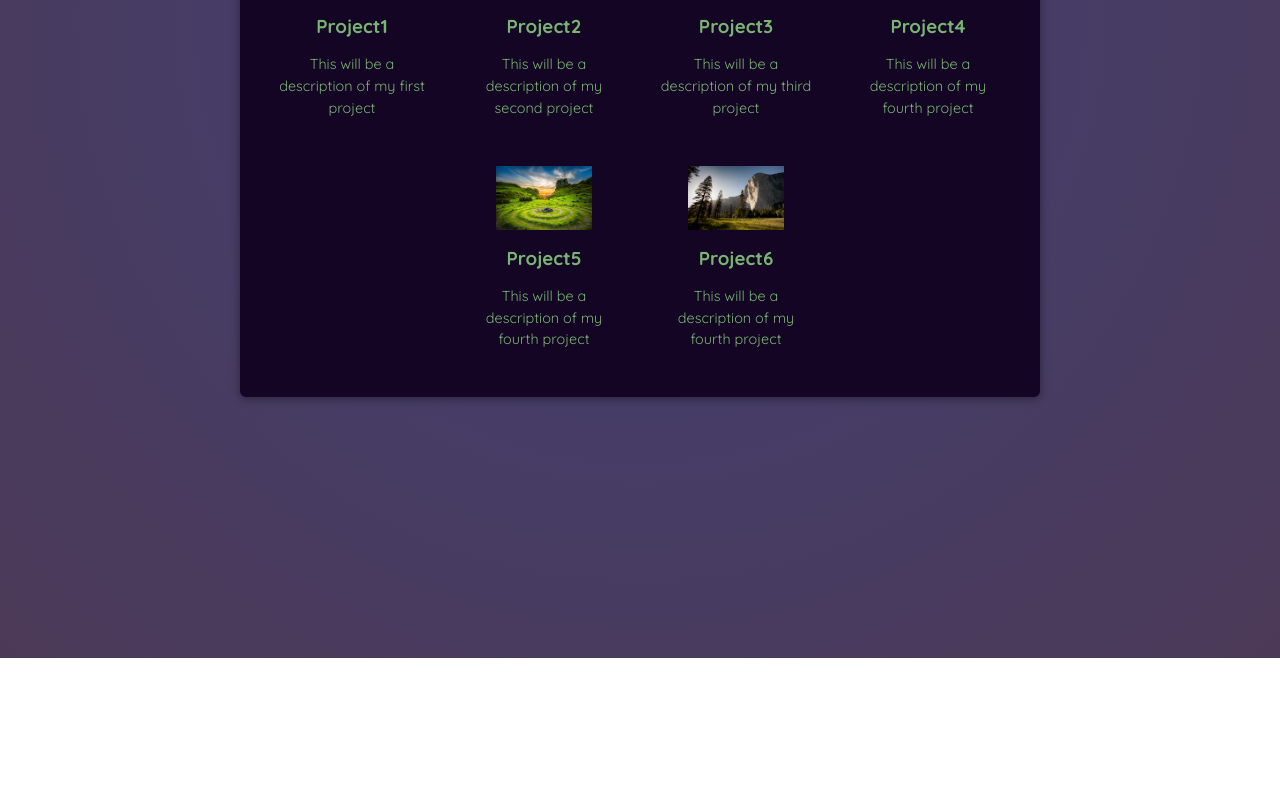
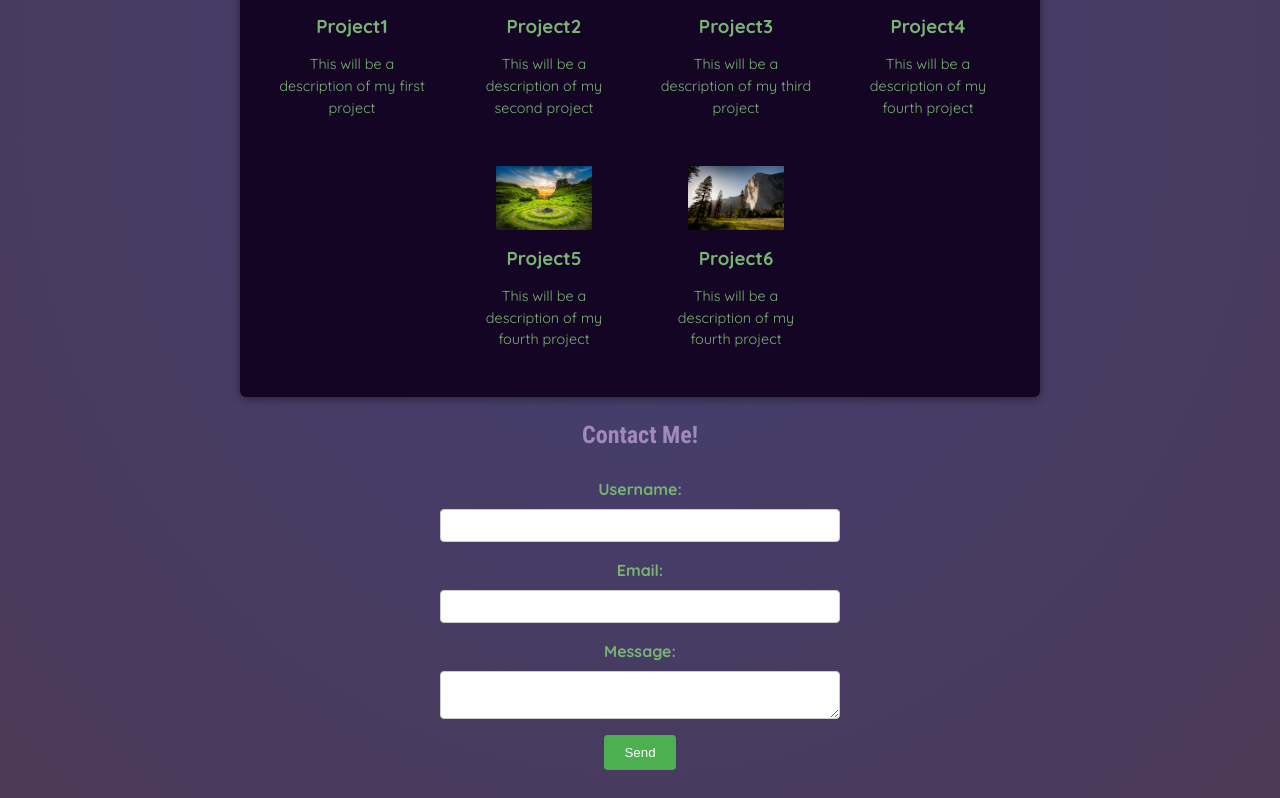
Before and after one commit to JackStendeback/React-Portfolio, a React (Vite) app: page / in a window 1280 px wide. Shown: the part 622-1420 px from the top of the page. Before the commit the page ends 1280 px from the top, so only its background shows below. Built offline with nearby package versions, Linux system fonts and the light colour scheme.

Commit message:
adding styling for footer/form so it has same background as html file and looks better

```diff
--- a/src/App.jsx
+++ b/src/App.jsx
@@ -32,19 +32,19 @@ function Header() {
 
 function Footer() {
     return (
-        <footer>
+        <footer className="footer">
             <h2>Contact Me!</h2>
-            <form action="/submit_form_url" method="POST">
-
-                <label for="username">Username:</label>
+            <form action="/submit_form_url" method="POST" className="contact-form">
+                <label htmlFor="username">Username:</label>
                 <input type="text" id="username" name="username" required />
 
-                <label for="email">Email:</label>
+                <label htmlFor="email">Email:</label>
                 <input type="email" id="email" name="email" required />
 
-                <label for="message">Message:</label>
-                <input type="text" id="message" name="message" required />
+                <label htmlFor="message">Message:</label>
+                <textarea id="message" name="message" required />
 
+                <button type="submit">Send</button>
             </form>
         </footer>
     );
@@ -77,6 +77,7 @@ function Portfolio() {
                 <Projects {...PORTFOLIO_PROJECTS[5]} />
                 </ul>
             </section>
+            <Footer />
           </main>
         </div>
     );
--- a/src/index.css
+++ b/src/index.css
@@ -107,3 +107,44 @@ header {
   #main-projects li p {
     font-size: 0.9rem;
   }
+
+.footer {
+  padding: 20px;
+  text-align: center;
+}
+
+.contact-form {
+  display: flex;
+  flex-direction: column;
+  align-items: center;
+  max-width: 400px;
+  margin: 0 auto;
+}
+
+.contact-form label {
+  margin-bottom: 8px;
+  font-weight: bold;
+}
+
+.contact-form input,
+.contact-form textarea {
+  width: 100%;
+  padding: 8px;
+  margin-bottom: 16px;
+  border: 1px solid #ccc;
+  border-radius: 4px;
+}
+
+.contact-form button {
+  padding: 10px 20px;
+  background-color: #4caf50;
+  color: white;
+  border: none;
+  border-radius: 4px;
+  cursor: pointer;
+  transition: background-color 0.3s ease;
+}
+
+.contact-form button:hover {
+  background-color: #45a049;
+}
```
